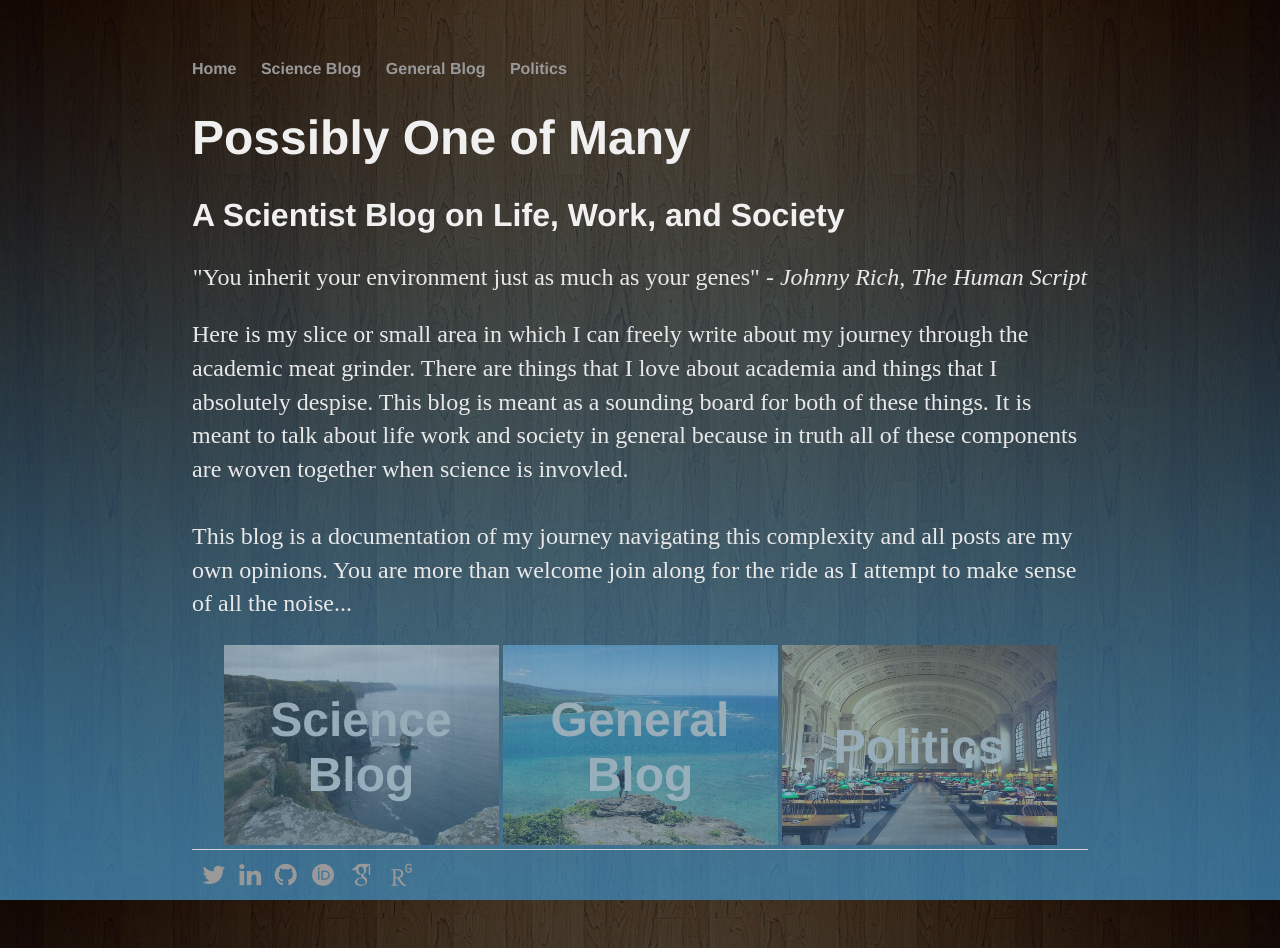
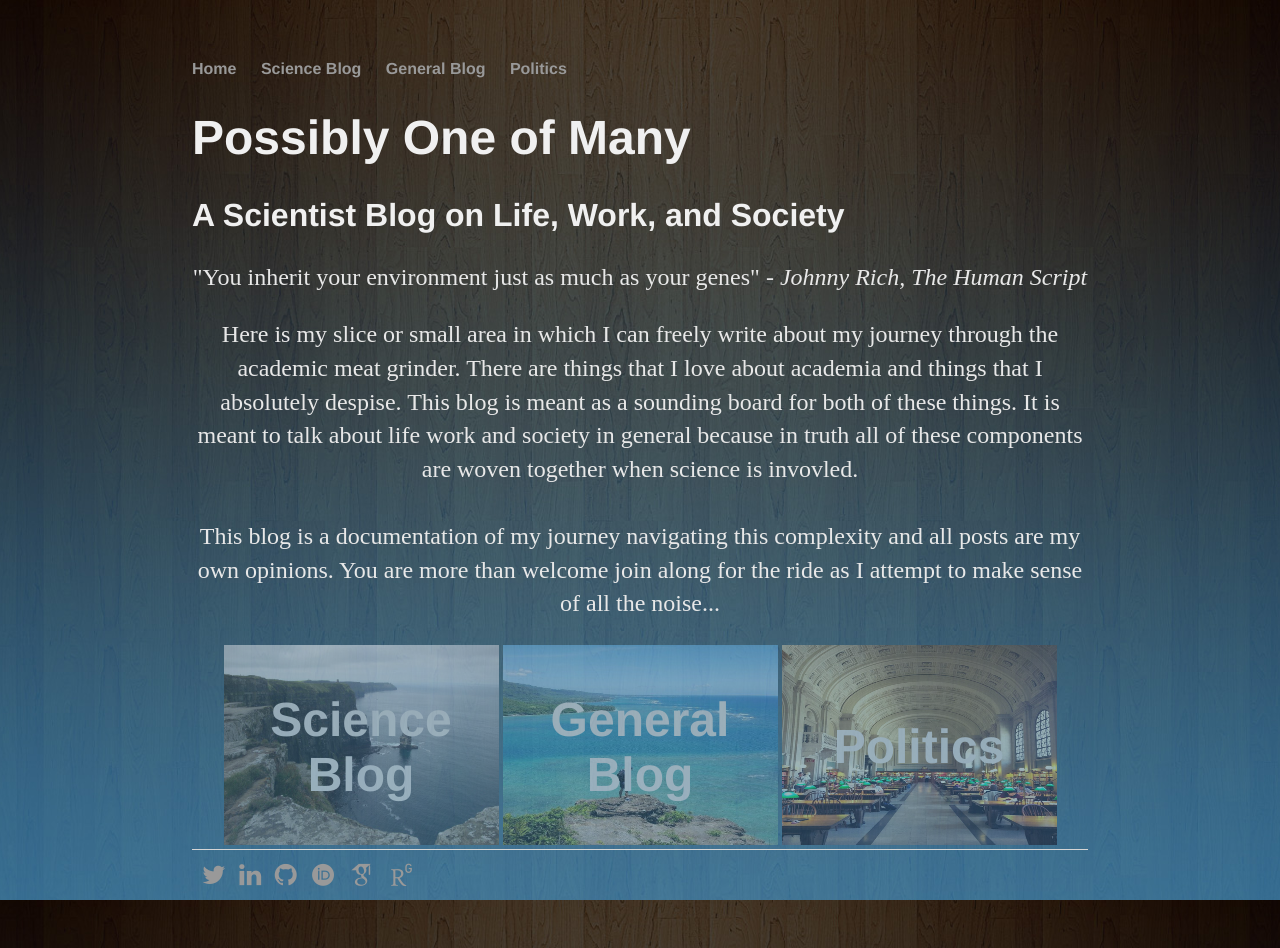
Before and after one commit to marcsze/marcsze.github.io, a Jekyll site: the page built from index.html, in a window 1280 px wide. Built offline with Jekyll 4.4.1, drawn with Linux system fonts in a browser that asks for light colours; some web fonts are replaced.

Commit message:
Center text as well

```diff
--- a/index.html
+++ b/index.html
@@ -7,6 +7,7 @@ title: Possibly One of Many
 	<h2>A Scientist Blog on Life, Work, and Society</h2>
 	<center><p>"You inherit your environment just as much as your genes" - <em>Johnny Rich, The Human Script</em></p></center>
 
+	<center>
 	<p>
 	Here is my slice or small area in which I can freely write about my journey through the academic meat grinder. There are things
 	that I love about academia and things that I absolutely despise. This blog is meant as a sounding board for both of these things.
@@ -15,7 +16,7 @@ title: Possibly One of Many
 	<br><br>
 	This blog is a documentation of my journey navigating this complexity and all posts are my own opinions. You are more than
 	welcome join along for the ride as I attempt to make sense of all the noise...
-	</p>
+	</p></center>
 
 	<center>
 	<div class="linkthumbnail">
```
